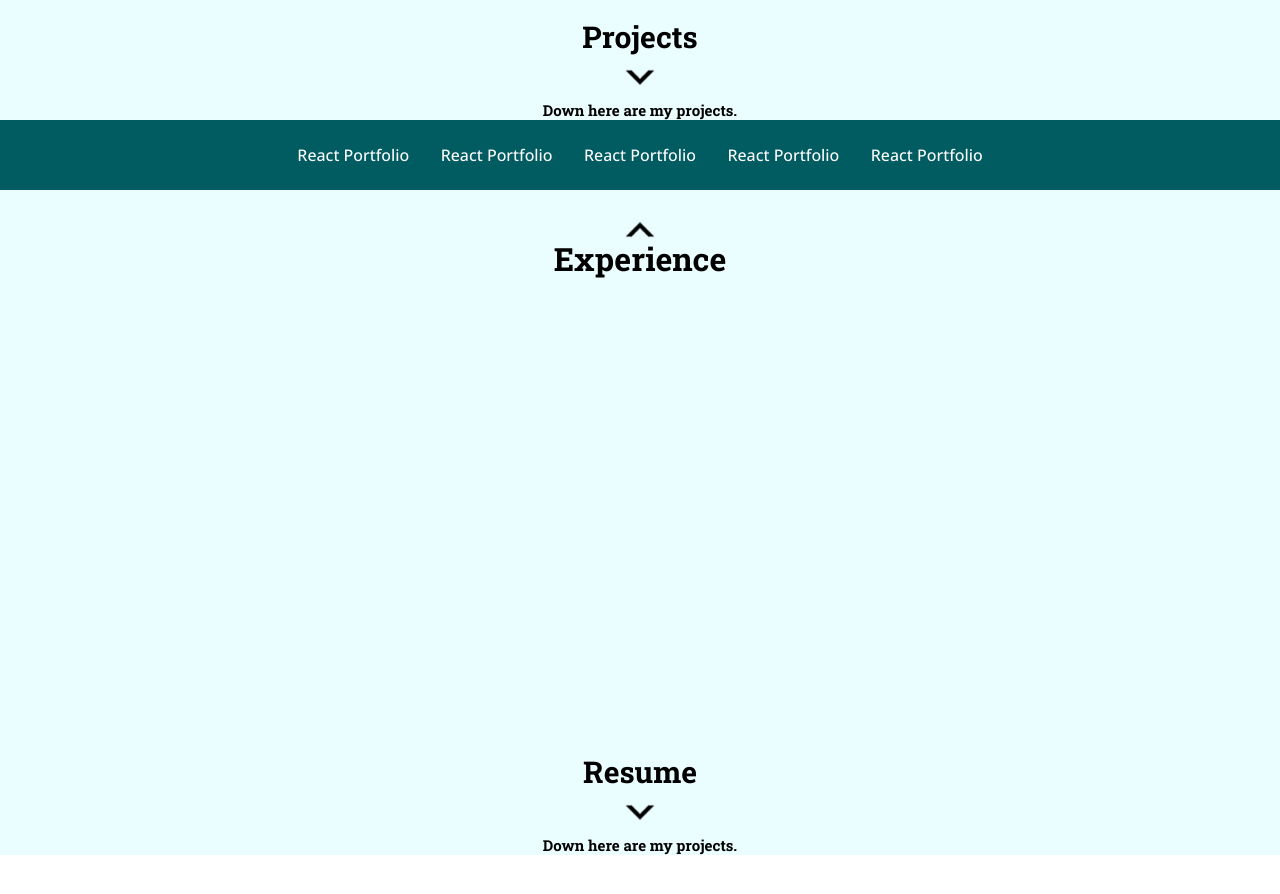
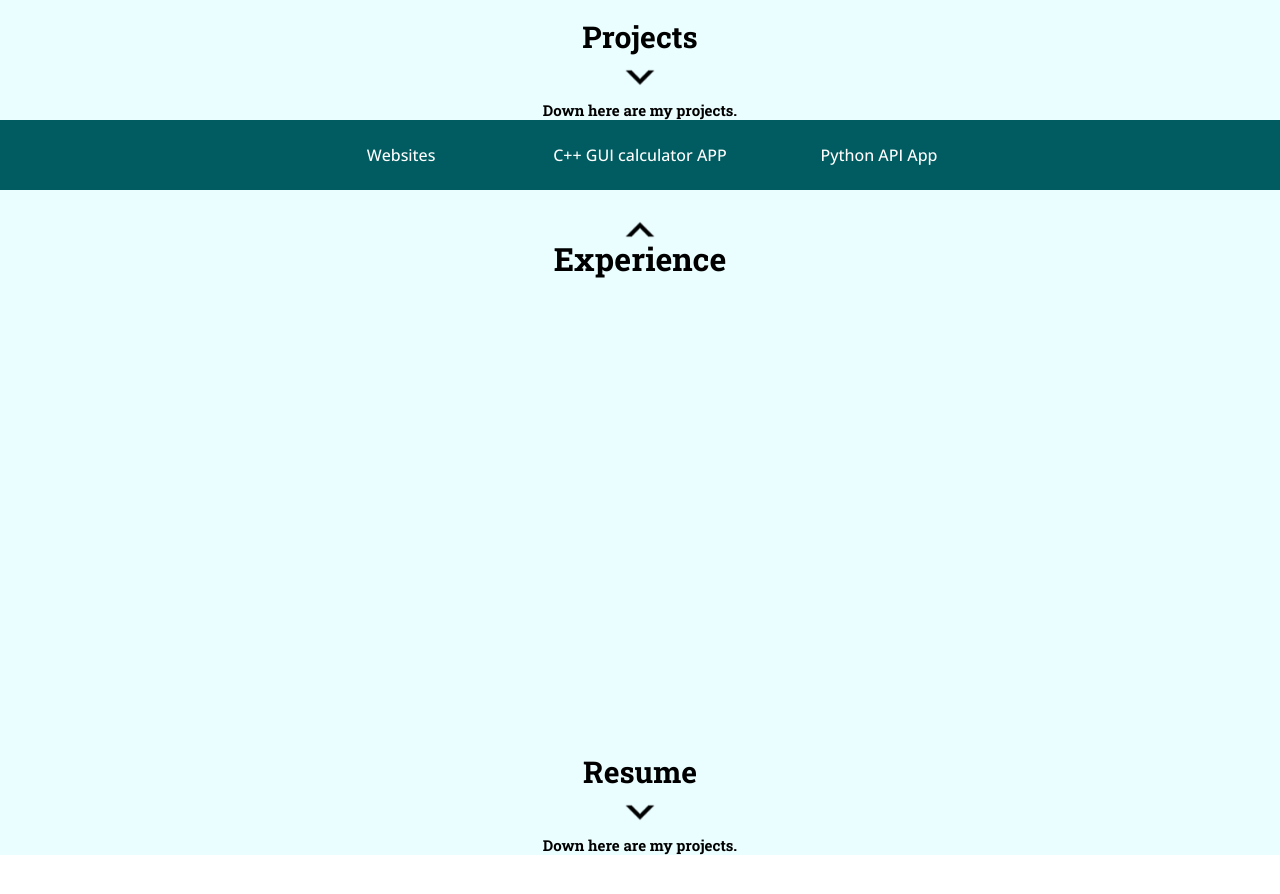
Before and after one commit to michaelbrooks1234/Portfolio4.0, a React (Create React App) app: page / in a window 1280 px wide. Shown: the part 1480-2374 px from the top of the page. Built offline with nearby package versions, Linux system fonts and the light colour scheme.

Commit message:
More Third Bar work

```diff
--- /dev/null
+++ b/src/Components/GuiApp.tsx
@@ -0,0 +1,20 @@
+import React from 'react'
+
+class GuiApp extends React.Component<any, any> {
+    constructor(props: any) {
+        super(props);
+    }
+
+    render(){
+        return(
+            <div>
+                <h1>
+                    Hello World GUIApp
+                </h1>
+            </div>
+        )
+    }
+
+}
+
+export default GuiApp;
--- /dev/null
+++ b/src/Components/PythonApi.tsx
@@ -0,0 +1,20 @@
+import React from 'react'
+
+class PythonApi extends React.Component<any, any> {
+    constructor(props: any) {
+        super(props);
+    }
+
+    render(){
+        return(
+            <div>
+                <h1>
+                    Hello World Python.
+                </h1>
+            </div>
+        )
+    }
+
+}
+
+export default PythonApi;
--- a/src/Components/ReactPortfolio.tsx
+++ b/src/Components/ReactPortfolio.tsx
@@ -5,7 +5,7 @@ class ReactPortfolio extends React.Component<any, any> {
     render(): React.ReactNode {
        return(
             <div>
-               <h1></h1>
+               <h1>Hello Squirrel React</h1>
             </div>
        )
     }
--- a/src/Components/ThirdBar.tsx
+++ b/src/Components/ThirdBar.tsx
@@ -1,4 +1,7 @@
 import React from 'react'
+import Websites from './Websites'
+import GuiApp from './GuiApp'
+import PythonApi from './PythonApi'
 
 class ThirdBar extends React.Component<any, any> {
 
@@ -10,16 +13,12 @@ class ThirdBar extends React.Component<any, any> {
     }
 
     selectSection(section: string){
-            if(section === "CHILI Publish"){
-                this.state.setSection();
-            }else if (section ==="Sykes"){
-                this.state.setSection();
-            }else if (section === "VayK Gear"){
-                this.state.setSection();
-            }else if(section === "Papa John's"){
-                this.state.setSection();
-            }else {
-                this.state.setSection();
+            if(section === "Websites"){
+                this.state.setSection(<Websites/>);
+            }else if (section === "Calculator"){
+                this.state.setSection(<GuiApp/>);
+            }else if (section === "PythonApi"){
+                this.state.setSection(<PythonApi/>);
             }
         return;
     }
@@ -28,11 +27,9 @@ class ThirdBar extends React.Component<any, any> {
        return(
         <div className="ThirdBar" ref={this.state.passRef}>
             <ul>
-                <li onClick={() => this.selectSection('React Portfolio')}>React Portfolio</li>
-                <li onClick={() => this.selectSection('React Portfolio')}>React Portfolio</li>
-                <li onClick={() => this.selectSection('React Portfolio')}>React Portfolio</li>
-                <li onClick={() => this.selectSection('React Portfolio')}>React Portfolio</li>
-                <li onClick={() => this.selectSection('React Portfolio')}>React Portfolio</li>
+                <li onClick={() => this.selectSection('Websites')}>Websites</li>
+                <li onClick={() => this.selectSection('Calculator')}>C++ GUI calculator APP</li>
+                <li onClick={() => this.selectSection('PythonApi')}>Python API App</li>
             </ul>
         </div>
        )
--- /dev/null
+++ b/src/Components/Websites.tsx
@@ -0,0 +1,20 @@
+import React from 'react'
+
+class Websites extends React.Component<any, any> {
+    constructor(props: any) {
+        super(props);
+    }
+
+    render(){
+        return(
+            <div>
+                <h1>
+                    Hello World Websites.
+                </h1>
+            </div>
+        )
+    }
+
+}
+
+export default Websites;
```
